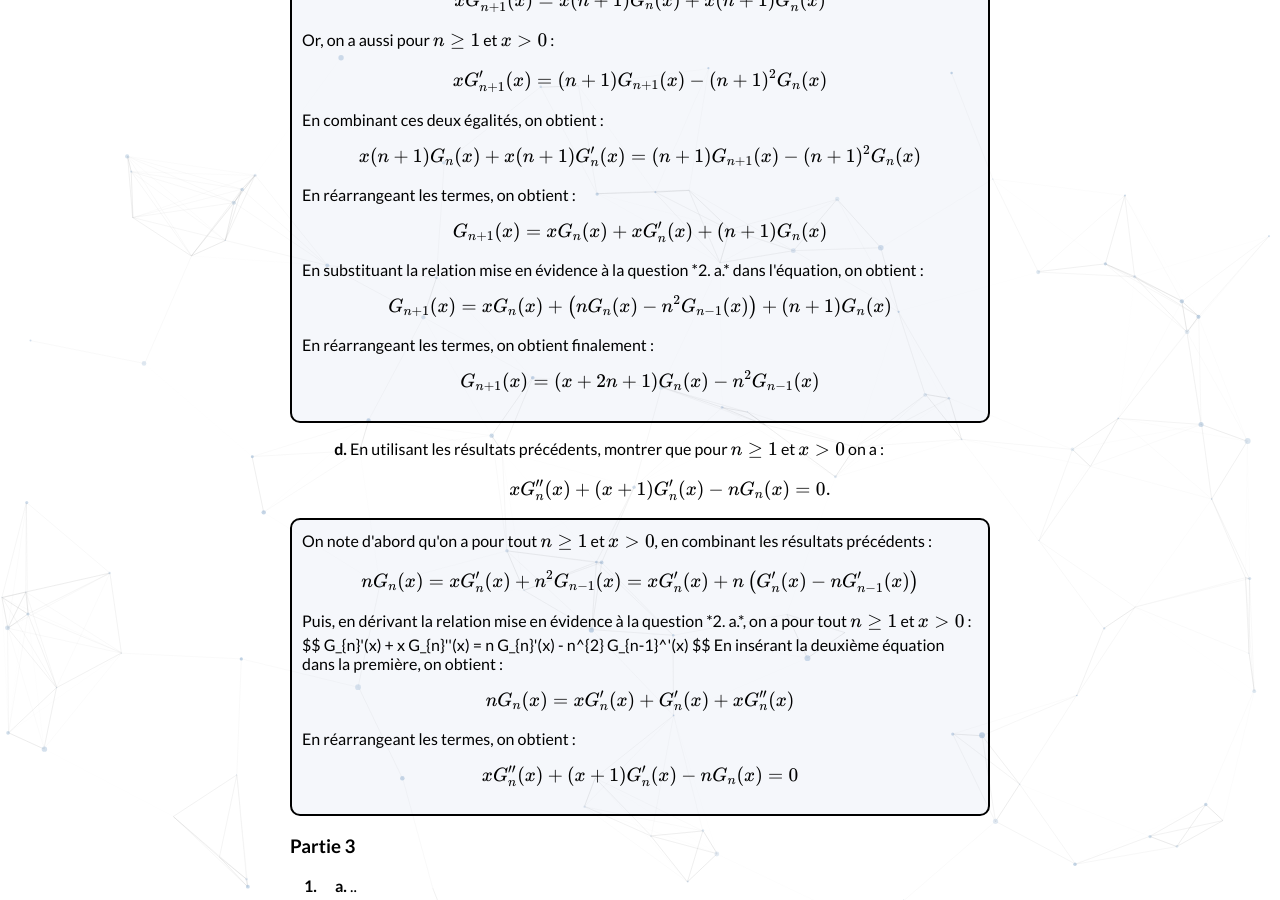
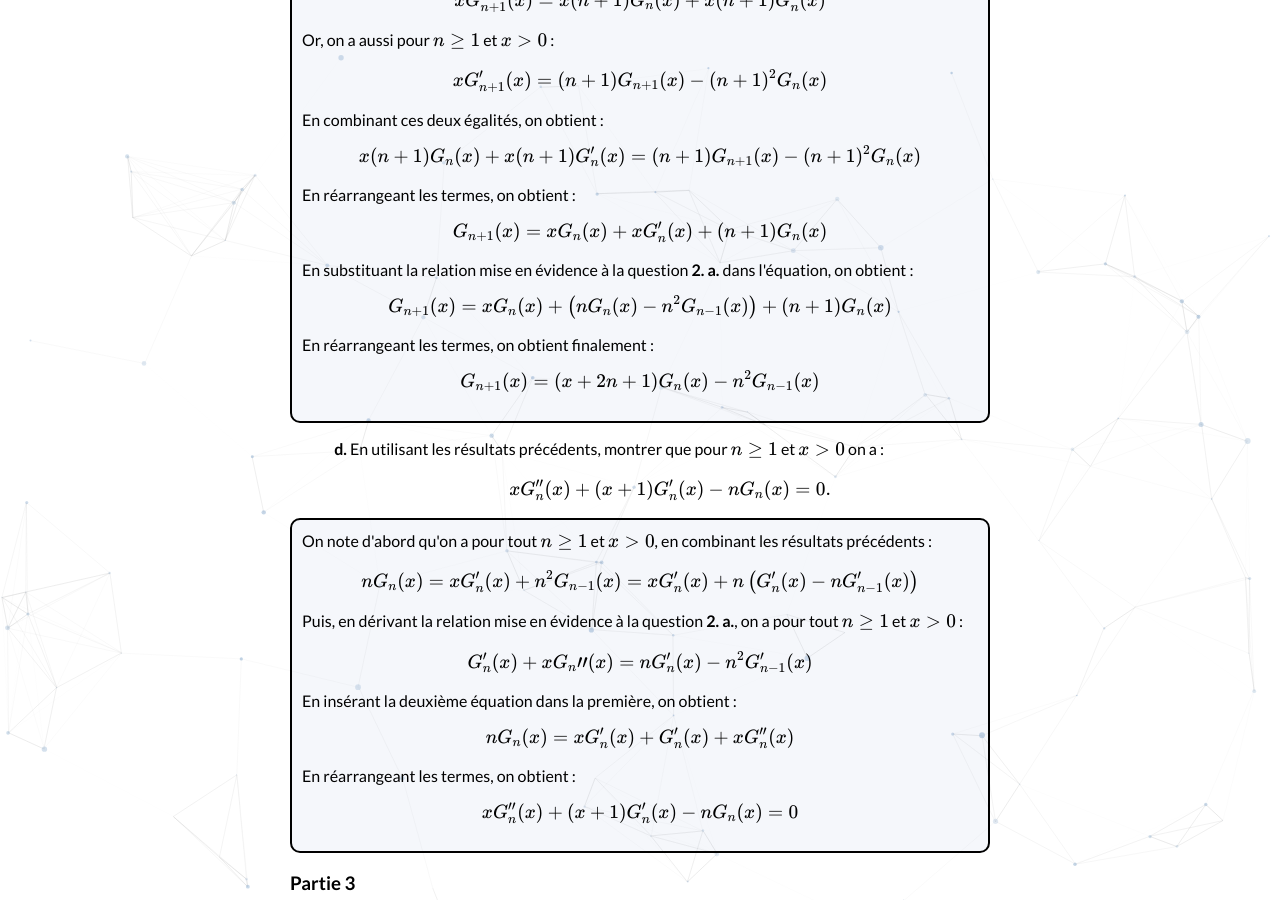
Before and after one commit to bglbrt/bglbrt.github.io, a Jekyll site: the page built from fr/corrections/administrateur_externe_1993.md, in a window 1280 px wide and 900 px high, scrolled down 6723 px. Built offline with Jekyll 4.4.1, drawn with Linux system fonts in a browser that asks for light colours; nearby versions of some CDN libraries.

Commit message:
Fix formatting and integrate integration by parts in administrateur_externe_1993.md

```diff
--- a/fr/corrections/administrateur_externe_1993.md
+++ b/fr/corrections/administrateur_externe_1993.md
@@ -300,7 +300,7 @@
                         & = (n-1) \int_{x}^{+\infty} \frac{e^{-t}(t-x)^{n-2}}{t^{n}} \mathrm{d}t - n \int_{x}^{+\infty} \frac{e^{-t}(t-x)^{n-1}}{t^{n+1}} \mathrm{d}t
                     \end{aligned}
                     $$
-                    On en déduit alors en multipliant par \( (n-1)! \):
+                    On en déduit alors en multipliant par \( (n-1)! \) :
                     $$
                     G_{n-1}(x) = -G_{n-1}'(x) + \frac{1}{n} G_n'(x)
                     $$
@@ -332,7 +332,7 @@
                     $$
                     G_{n+1}(x) = x G_{n}(x) + x G_{n}'(x) + (n+1) G_{n}(x)
                     $$
-                    En substituant la relation mise en évidence à la question *2. a.* dans l'équation, on obtient :
+                    En substituant la relation mise en évidence à la question <b>2. a.</b> dans l'équation, on obtient :
                     $$
                     G_{n+1}(x) = x G_{n}(x) + \left( n G_n(x) - n^2 G_{n-1}(x) \right) + (n+1) G_{n}(x)
                     $$
@@ -352,9 +352,9 @@
                     $$
                     n G_{n}(x) = x G_n'(x) + n^{2} G_{n-1}(x) = x G_n'(x) + n \left( G_n'(x) - n G_{n-1}'(x)\right)
                     $$
-                    Puis, en dérivant la relation mise en évidence à la question *2. a.*, on a pour tout \( n\geq 1 \) et \( x > 0 \) :
+                    Puis, en dérivant la relation mise en évidence à la question <b>2. a.</b>, on a pour tout \( n\geq 1 \) et \( x > 0 \) :
                     $$
-                    G_{n}'(x) + x G_{n}''(x) = n G_{n}'(x) - n^{2} G_{n-1}^'(x)
+                    G_{n}'(x) + x G_{n}\prime\prime(x) = n G_n'(x) - n^2 G_{n-1}'(x)
                     $$
                     En insérant la deuxième équation dans la première, on obtient :
                     $$
```
